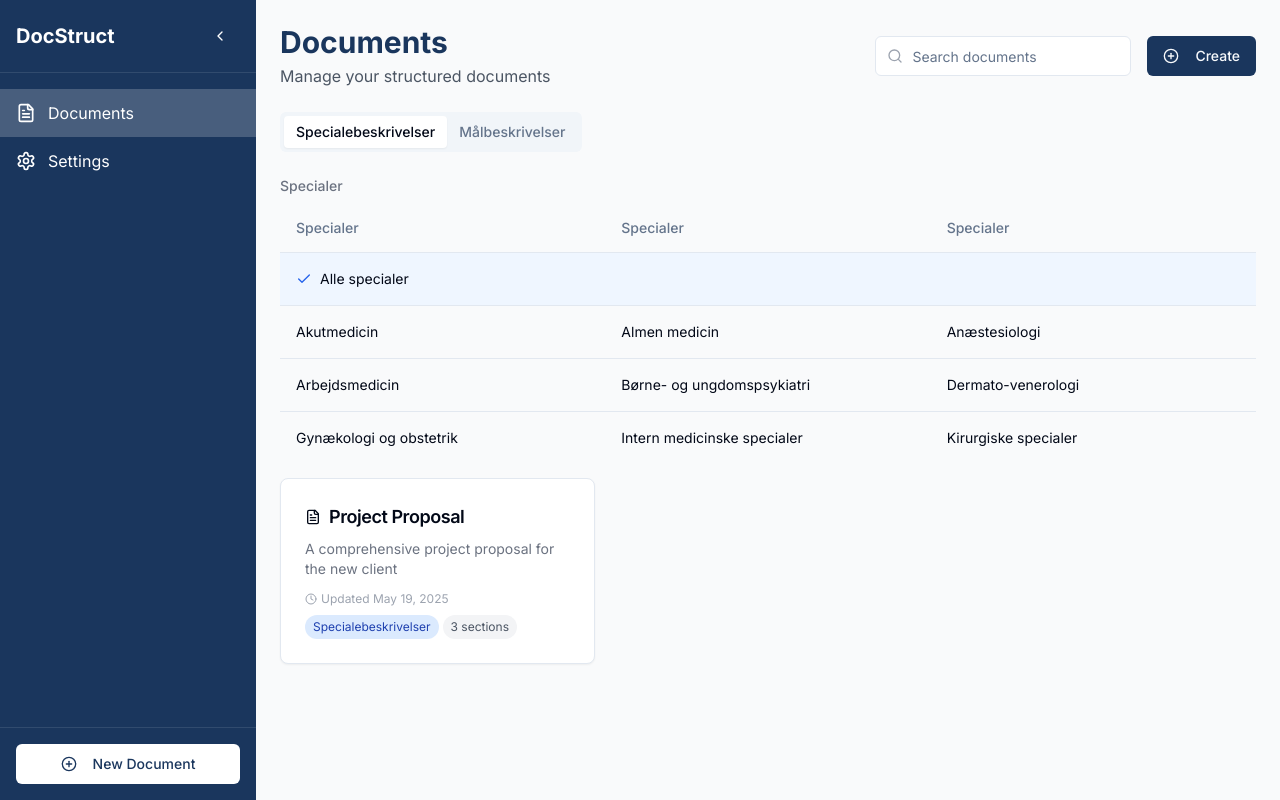
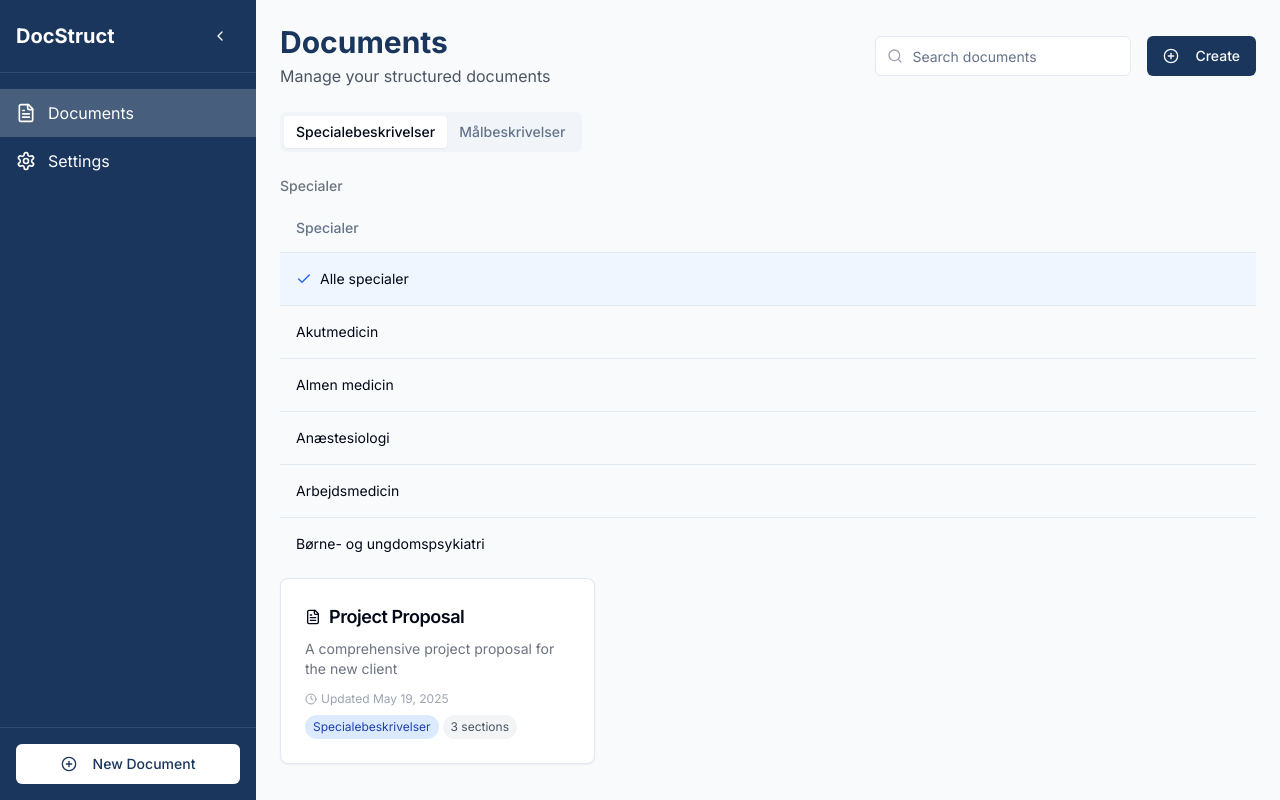
Before and after one commit to troelses/partwise-craft-studio, a React (Vite) app: page / in a window 1280 px wide. Built offline with nearby package versions, Linux system fonts and the light colour scheme.

Commit message:
Refactor: Display specialties in single rows
Restructure the specialty list table to display one specialty per row.

```diff
--- a/src/components/SpecialtyList.tsx
+++ b/src/components/SpecialtyList.tsx
@@ -46,26 +46,14 @@ const SpecialtyList: React.FC<SpecialtyListProps> = ({
   activeSpecialty,
   onSpecialtyChange
 }) => {
-  // Split specialties into rows for the table
-  const specialtiesInRows = () => {
-    const result = [];
-    // Create rows with 3 specialties per row
-    for (let i = 0; i < specialties.length; i += 3) {
-      result.push(specialties.slice(i, i + 3));
-    }
-    return result;
-  };
-
   return (
     <div className="mb-6">
       <h3 className="text-sm font-medium text-gray-500 mb-2">Specialer</h3>
-      <ScrollArea className="h-[250px]">
-        <Table className="border-collapse">
+      <ScrollArea className="h-[350px]">
+        <Table>
           <TableHeader>
             <TableRow>
-              <TableHead className="w-1/3">Specialer</TableHead>
-              <TableHead className="w-1/3">Specialer</TableHead>
-              <TableHead className="w-1/3">Specialer</TableHead>
+              <TableHead>Specialer</TableHead>
             </TableRow>
           </TableHeader>
           <TableBody>
@@ -78,31 +66,19 @@ const SpecialtyList: React.FC<SpecialtyListProps> = ({
                 {activeSpecialty === 'All' && <Check className="h-4 w-4 text-blue-600" />}
                 <span>Alle specialer</span>
               </TableCell>
-              <TableCell></TableCell>
-              <TableCell></TableCell>
             </TableRow>
 
-            {/* Specialty rows */}
-            {specialtiesInRows().map((row, rowIndex) => (
-              <TableRow key={`row-${rowIndex}`}>
-                {row.map((specialty, colIndex) => (
-                  <TableCell
+            {/* One specialty per row */}
+            {specialties.map((specialty) => (
+              <TableRow
                 key={specialty}
-                    className={`cursor-pointer ${
-                      activeSpecialty === specialty ? 'bg-blue-50' : 'hover:bg-gray-50'
-                    }`}
+                className={`cursor-pointer ${activeSpecialty === specialty ? 'bg-blue-50' : 'hover:bg-gray-50'}`}
                 onClick={() => onSpecialtyChange(specialty)}
               >
-                    <div className="flex items-center gap-2">
+                <TableCell className="flex items-center gap-2">
                   {activeSpecialty === specialty && <Check className="h-4 w-4 text-blue-600" />}
                   <span>{specialty}</span>
-                    </div>
                 </TableCell>
-                ))}
-                {/* Add empty cells if the row doesn't have 3 specialties */}
-                {Array.from({ length: 3 - row.length }).map((_, index) => (
-                  <TableCell key={`empty-${rowIndex}-${index}`}></TableCell>
-                ))}
               </TableRow>
             ))}
           </TableBody>
```
Lines whose indentation alone changed are shown as unchanged.
